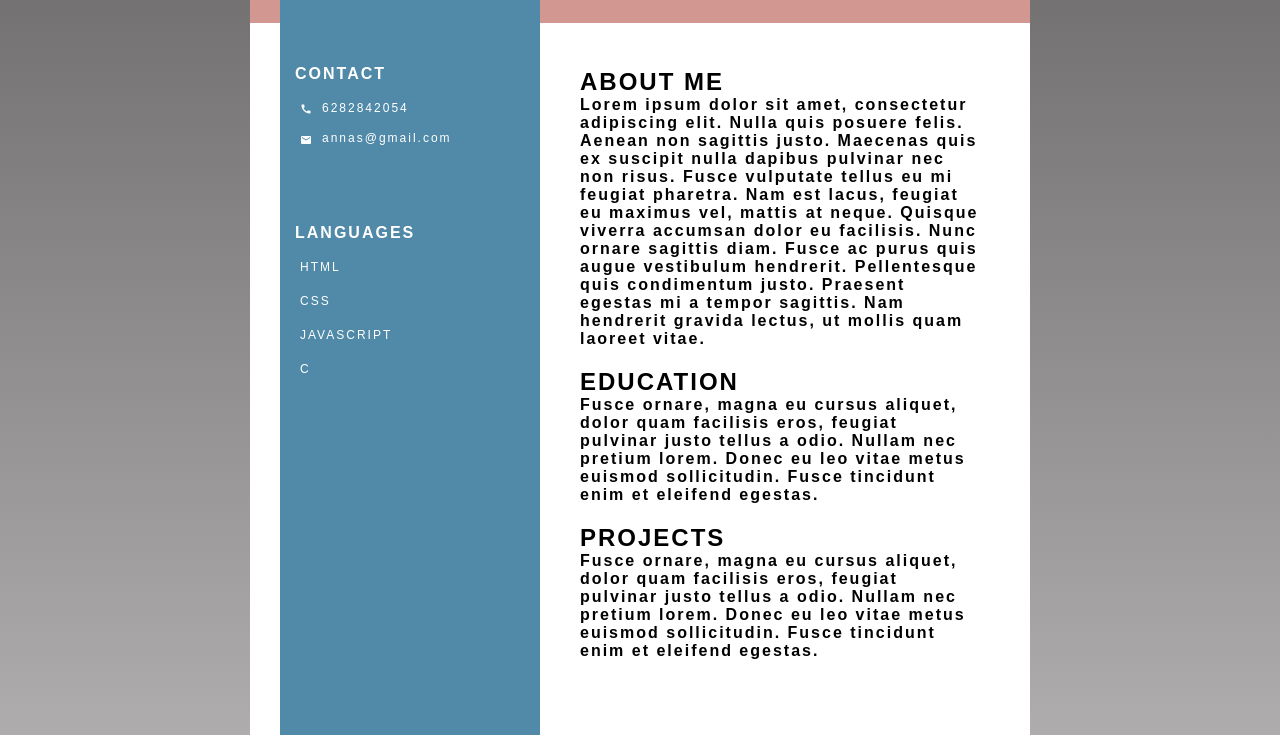
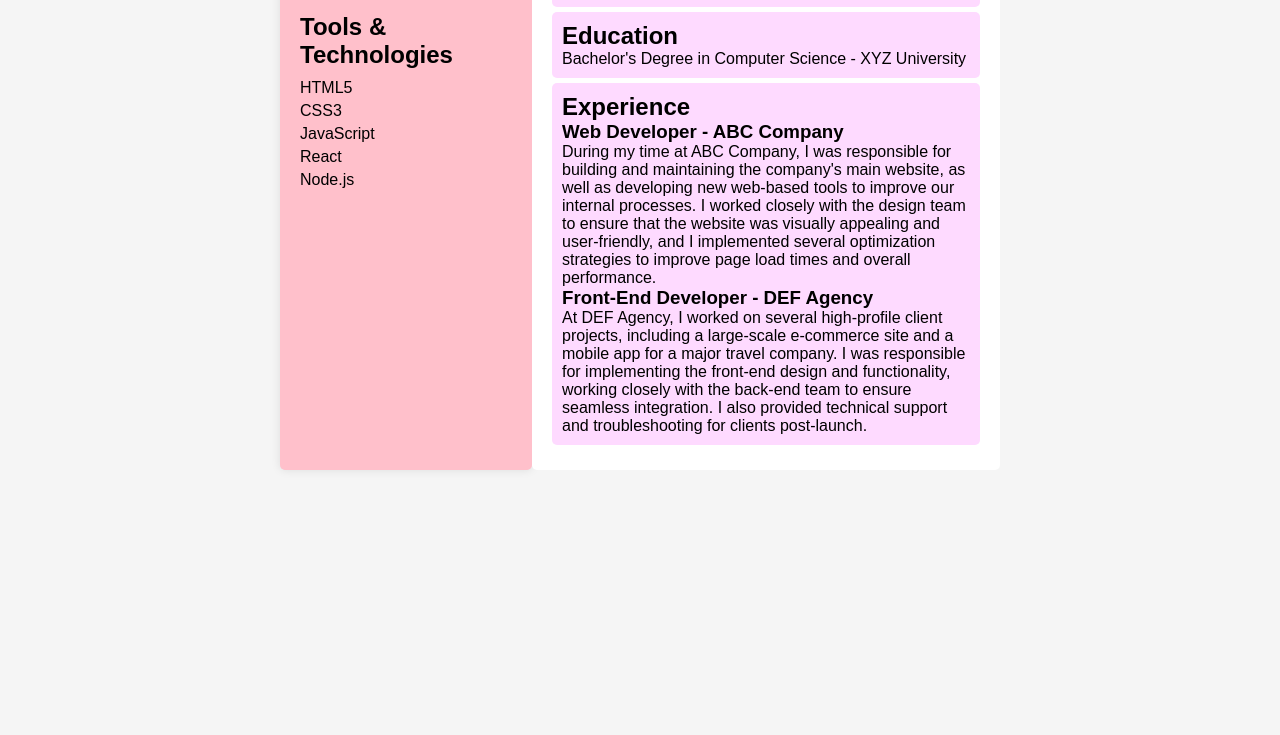
Before and after one commit to annasantony612/res-sample, a plain HTML site: page index.html in a window 1280 px wide. Shown: the part 207-942 px from the top of the page. After the commit the page ends 800 px from the top, so only its background shows below. Drawn offline with Linux system fonts and the light colour scheme.

Commit message:
made changes to overall alignment

```diff
--- a/index.html
+++ b/index.html
@@ -1,95 +1,43 @@
 <!DOCTYPE html>
 <html>
 <head>
-        <title></title>
+	<title>Resume</title>
+	<meta charset="UTF-8">
 	<meta name="viewport" content="width=device-width, initial-scale=1.0">
-        <link rel="stylesheet" type="text/css" href="style.css">
-        <link href="https://fonts.googleapis.com/icon?family=Material+Icons" rel="stylesheet">
-
+	<link rel="stylesheet" href="style.css">
 </head>
 <body>
-        <div class="main">
-            <div class="rose-box">
-
-            </div>
-            <div class="left">
-
-                <br>
+	<div class="resume-container">
+		<div class="left-side">
+            <div class="pink-box"></div>
             <div class="profile-img"><img src="prflpic.png"
                 width ="140"
                 height="160"></div>
-                <div class="box-1">
-                    <div class="heading">
-                        <p>CONTACT</p>
+			<h2>Tools &amp; Technologies</h2>
+			<ul>
+				<li>HTML5</li>
+				<li>CSS3</li>
+				<li>JavaScript</li>
+				<li>React</li>
+				<li>Node.js</li>
+			</ul>
 		</div>
-                    <p class="p1"> <i class="material-icons icons1">call</i>6282842054</p>
-                    <p class="p1"> <i class="material-icons icons1">email</i>annas@gmail.com</p>
+		<div class="right-side">
+            <div class="card">
+                <h2>About Me</h2>
+                <p>I am a web developer with 5 years of experience in building responsive websites and web applications. I have expertise in front-end development using HTML, CSS, and JavaScript, and I am comfortable working with popular front-end frameworks like React and Angular. In my free time, I enjoy learning new technologies and tinkering with personal projects.</p>
             </div>
-                    <div class="box-1">
-                        <div class="heading">
-                            <p>LANGUAGES</p>
+            <div class="card">
+                <h2>Education</h2>
+                <p>Bachelor's Degree in Computer Science - XYZ University</p>
             </div>
-                        <p class="p1">HTML
-                            <div class="skill-container">
-                                <div class="skill html"></div>
+            <div class="card">
+                <h2>Experience</h2>
+                <h3>Web Developer - ABC Company</h3>
+                <p>During my time at ABC Company, I was responsible for building and maintaining the company's main website, as well as developing new web-based tools to improve our internal processes. I worked closely with the design team to ensure that the website was visually appealing and user-friendly, and I implemented several optimization strategies to improve page load times and overall performance.</p>
+                <h3>Front-End Developer - DEF Agency</h3>
+                <p>At DEF Agency, I worked on several high-profile client projects, including a large-scale e-commerce site and a mobile app for a major travel company. I was responsible for implementing the front-end design and functionality, working closely with the back-end team to ensure seamless integration. I also provided technical support and troubleshooting for clients post-launch.</p>
             </div>
-                        </p>
-
-                        <p class="p1">CSS
-                            <div class="skill-container">
-                                <div class="skill css"></div>
-                            </div>
-                        </p>
-
-                        <p class="p1">JAVASCRIPT
-                            <div class="skill-container">
-                                <div class="skill js"></div>
-                            </div>
-                        </p>
-
-                        <p class="p1">C
-                            <div class="skill-container">
-                                <div class="skill c"></div>
-                            </div>
-                        </p>
-                    </div>
-            </div>
-
-
-            <div class="right">
-
-                    <div class="name">
-                        <h1>ANNA S ANTONY</h1>
-                        <p>FRONTEND DEVELOPER</p>
-
-                </div>
-
-
-                <div class="box-2">
-                <div class="abt-me">
-                    <h2>ABOUT ME</h2>
-                    <p>
-                        Lorem ipsum dolor sit amet, consectetur adipiscing elit. Nulla quis posuere felis. Aenean non sagittis justo. Maecenas quis ex suscipit nulla dapibus pulvinar nec non risus. Fusce vulputate tellus eu mi feugiat pharetra. Nam est lacus, feugiat eu maximus vel, mattis at neque. Quisque viverra accumsan dolor eu facilisis. Nunc ornare sagittis diam. Fusce ac purus quis augue vestibulum hendrerit. Pellentesque quis condimentum justo. Praesent egestas mi a tempor sagittis. Nam hendrerit gravida lectus, ut mollis quam laoreet vitae.
-                    </p>
-                </div>
-
-                <div class="edu">
-                    <h2>EDUCATION</h2>
-                    <p>
-                        Fusce ornare, magna eu cursus aliquet, dolor quam facilisis eros, feugiat pulvinar justo tellus a odio. Nullam nec pretium lorem. Donec eu leo vitae metus euismod sollicitudin. Fusce tincidunt enim et eleifend egestas.
-
-                    </p>
-                </div>
-
-                <div class="projects">
-                    <h2>PROJECTS</h2>
-                    <p>
-                        Fusce ornare, magna eu cursus aliquet, dolor quam facilisis eros, feugiat pulvinar justo tellus a odio. Nullam nec pretium lorem. Donec eu leo vitae metus euismod sollicitudin. Fusce tincidunt enim et eleifend egestas.
-
-                    </p>
-                </div>
-
-
 		</div>
 	</div>
 </body>
--- a/style.css
+++ b/style.css
@@ -1,147 +1,74 @@
-@import url('https://fonts.googleapis.com/?family=Montserrat&display=swap');
-body{
-    background-image: linear-gradient(#636162, #b1afaf);
-    height: 122vh;
-    font-weight: bold;
-    letter-spacing: 2px;
+/* Reset styles */
+* {
+	margin: 0;
+	padding: 0;
+	box-sizing: border-box;
+}
+
+.profile-img img{
+    min-width: 70%;
+    border-radius: 50%;
+    position: relative;
+}
+/* Set font and background colors */
+body {
+	font-family: Arial, sans-serif;
+	background-color: #f5f5f5;
+    display: flex;
+    justify-content: center;
 
 }
 
-*{
-    margin: 0px; padding: 0px; font-family: 'Montserrat', sans-serif;
-}
-.main{
-    background-color: white;
-    height:100%;
-    width: 750px;
-
-   position: relative;
-    transform: translate(-50%,-50%);
-    left: 50%;
-    top: 50%;
-    padding-left: 30px;
-
-}
- .left{
-    background-color: #508AA8;
-    width: 260px;
-    height: 100%;
-    float: left;
+/* Create a container for the resume */
+.resume-container {
+	display: flex;
+	/* flex-direction: row; */
+    /* align-items: center; */
+    justify-content: center;
+	margin: 20px 20px;
+	width: 720px;
 }
 
-.right{
-    width: 400px;
-    float: right;
-    padding-top: 100px;
- padding-right: 50px;
-
+/* Style the left side of the resume */
+.left-side {
+	flex-basis: 35%;
+	padding: 20px;
+	background-color: pink;
+	border-radius: 5px;
+	box-shadow: 0px 0px 10px rgba(0, 0, 0, 0.1);
 }
 
-.profile-img{
-    /* height: 180px;
-    width: 200px; */
-    /* background-color: #ddd; */
-    /* border-radius: 200%;   */
-    /* margin-bottom: 40px; */
-    margin-left: 40px;
-    margin-top: 20px;
-    /* border: 10px solid #4CB0C9; */
-
-    /* box-shadow: 6px 7px 9px 5px #fbb03b73; */
-}
-.profile-img img{
-    width: 70%;
-    border-radius: 50%;
-}
-.box-1{
-    position: relative;
-    padding-top: 30px;
-    padding-right: 30px;
-
-}
-.heading{
-    /* background-color: #4d4d4d; */
-    padding: 10px;
-    color: white;
-    text-align: left;
-    padding-left: 15px;
-    margin-top: 30px;
-
-
-    /* margin-left: -5px; */
-}
-/* .heading::after{
-    content: '';
-    position: absolute;
-    width: 28px;
-    height: 21px;
-    background-color: #5a5959;
-    left: 191px;
-    top: 10px;
-    transform: rotate(56deg);
-    z-index: -1;
-} */
-
-
-.material-icons {
-    color: white;
+.left-side img {
+	display: block;
+	margin: 0 auto 20px;
+	max-width: 100%;
+	border-radius: 50%;
 }
 
-.p1{
-    padding: 8px ;
-    padding-left: 20px;
-    font-size: 12px;
-    color: white;
-    font-weight: 400;
-}
-.icons1{
-    font-size: 12px!important;
-    padding-right: 10px!important;
-    vertical-align: sub ;
-}
-.skill{
-    text-align: right;
-    padding-top: 2px;
-    padding-bottom: 2px;
-    color: white;
-
-}
-.rose-box{
-    background-color:#D39792;
-    padding: 100px;
-
-
-    width:580px;
-    position: absolute;
-    left: 0px;
-    top:30px;
-    z-index: -1;
-
-}
-.name-div{
-    margin-bottom: 70px;
-    padding-top: 900px;
-text-align: center;
-padding-left: 200px;
-
+.left-side h2 {
+	margin-bottom: 10px;
 }
 
-
-.box-2{
-   padding-top: 120px;
-}
-/* .p2{
-    font-size: 10px;
-    font-weight: 300;
-    letter-spacing: 1px;
-    word-spacing: 2px;
-    line-height: 18px;
-} */
-
-.edu{
-padding-top: 20px;
+.left-side ul {
+	list-style: none;
+	margin-bottom: 20px;
 }
 
-.projects{
-    padding-top: 20px;
+.left-side li {
+	margin-bottom: 5px;
 }
+
+/* Style the right side of the resume */
+.right-side {
+	flex-basis: 65%;
+	padding: 20px;
+	background-color: #ffffff;
+    border-radius: 5px;
+}
+
+.card {
+    padding: 10px;
+    background-color: #fedaff;
+    border-radius: 5px;
+    margin-bottom: 5px;
+}
```
Lines whose indentation alone changed are shown as unchanged.
